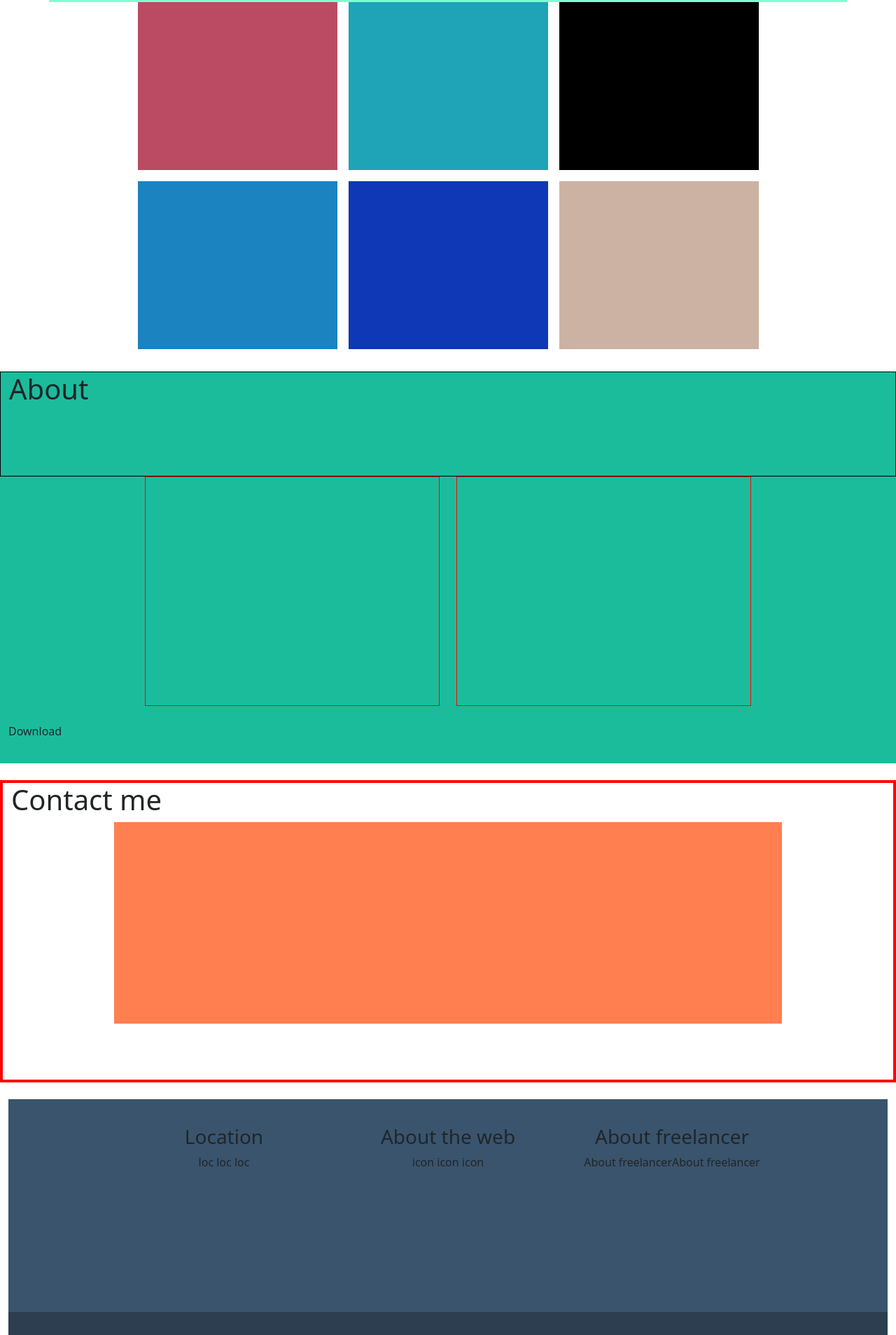
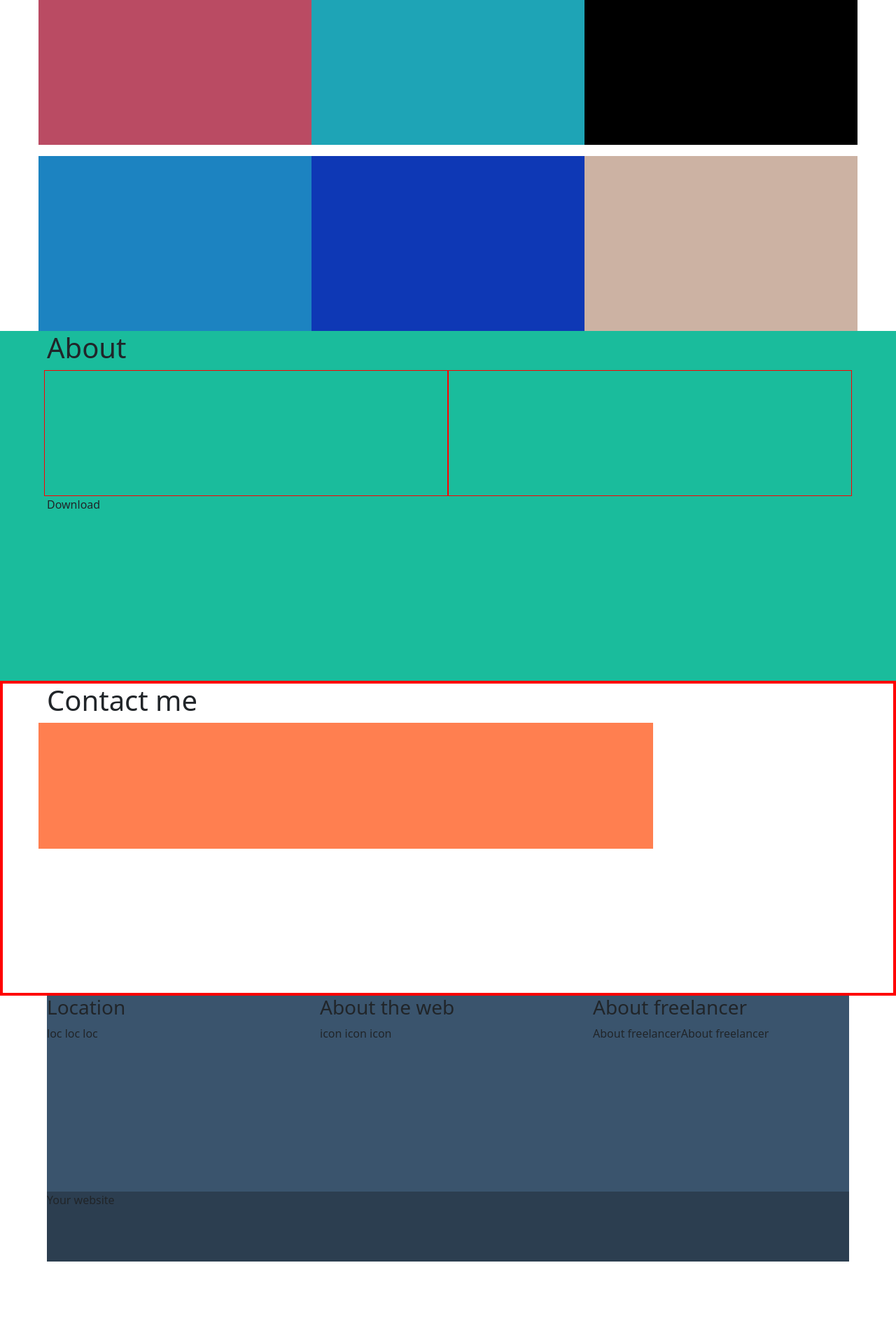
Before and after one commit to KaterinaProkopenko/html-css-bootstrap-freelancer, a plain HTML site: page index.html in a window 1280 px wide. Shown: the part 599-2507 px from the top of the page at 70% size. After the commit the page ends 2402 px from the top, so only its background shows below. Drawn offline with nearby package versions, Linux system fonts and the light colour scheme.

Commit message:
Correzzione struttura

```diff
--- a/css/style.css
+++ b/css/style.css
@@ -1,129 +1,66 @@
-header.my-header-bg {
+header {
     background-color: rgb(44, 62, 80);
     height: 50px;
-    color: white;
 }
 
-.header-left,
-.header-right {
-    height: 50px;
-    border: 1px solid white;
+div.card-height {
+    height: 250px;
 }
 
-section#jumbotron .my-row-jumbo {
-    height: 100%;
+.border-about {
+    border: 1px solid red;
+    height: 180px;
 }
 
-section#portfolio .port-row {
-    height: 70px;
-    background-color: aquamarine;
-}
-
-section#portfolio div.my-cards {
-    justify-content: center;
-    gap: 0 1rem;
-}
-
-div.my-cards div.card-height {
-    height: 15rem;
-}
-
-section#about div.row-about {
-    height: 150px;
-    border: 1px solid black;
-}
-
-section#about div.text-about {
-    height: 22rem;
-    justify-content: center;
-    margin-bottom: 1.5rem;
-    gap: 1.5rem;
-}
-
-div.text-about div.border-about {
-    border: 1px solid red;
-}
-
-section#contact-me div.row-msg {
-    justify-content: center;
-    height: 18rem;
-}
-
-div.row-msg div.my-msg {
+div.my-dates {
     background-color: coral;
-}
-
-section#my-footer-top div.myrow-footer-top {
-    justify-content: center;
-    text-align: center;
-    padding-top: 2.3rem;
-}
-
-section#my-footer-bottom div.myrow-footer-bottom {
-    height: 100%;
-    align-items: center;
-}
-
-div.myrow-footer-bottom div.my-col-fb {
-    text-align: center;
+    height: 180px;
 }
 
 section#jumbotron {
     background-color: rgb(26, 188, 156);
     height: 450px;
-    margin-bottom: 2rem;
 }
 
-section#portfolio {
-    margin-bottom: 2rem;
-}
-
-div.my-cards div#first-card {
+div#first-card {
     background-color: rgb(186, 75, 99);
 }
 
-div.my-cards div#second-card {
+div#second-card {
     background-color: rgb(30, 164, 182);
 }
 
-div.my-cards div#third-card {
+div#third-card {
     background-color: black;
 }
 
-div.my-cards div#fourth-card {
+div#fourth-card {
     background-color: rgb(28, 131, 193);
 }
 
-div.my-cards div#fifth-card {
+div#fifth-card {
     background-color: rgb(14, 56, 181);
 }
 
-div.my-cards div#sixth-card {
+div#sixth-card {
     background-color: rgb(204, 178, 163);
 }
 
 section#about {
-    height: 35rem;
+    height: 500px;
     background-color: rgb(26, 188, 156);
-    margin-bottom: 1.5rem;
 }
 
 section#contact-me {
-    height: 27rem;
+    height: 450px;
     border: 4px solid red;
-    margin-bottom: 1.5rem;
 }
-
-footer#my-footer {
-    height: 25rem;
-}
-
-footer section#my-footer-top {
-    height: 19rem;
+section#my-footer-top {
+    height: 280px;
     background-color: rgb(58, 84, 109);
 }
 
-footer section#my-footer-bottom {
-    height: 6rem;
+section#my-footer-bottom {
+    height: 100px;
     background-color: rgb(44, 62, 80);
 }
--- a/index.html
+++ b/index.html
@@ -19,90 +19,108 @@
     <title>Bootstrap-freelancer</title>
 </head>
 <body>
-    <header class="container-fluid my-header-bg">
+    <header>
+        <div class="container">
             <div class="row">
-            <div class="col-sm-6 header-left"></div>
-            <div class="col-sm-6 header-right"></div>
+                <div class="col-12"></div>
             </div>
-
+        </div>
     </header>
 
     <main>
 
         <!-- Start Bootstrap -->
-        <section id="jumbotron" class="container-fluid">
-            <div class="row my-row-jumbo">
+        <section id="jumbotron">
+            <div class="container">
+                <div class="row">
                     <div class="col-sm-12"></div>
+                </div>
             </div>
         </section>
 
         <!-- Portfolio -->
-        <section id="portfolio" class="container-sm container-md container-lg ">
-            <div class="row port-row">
+        <section id="portfolio">
+            <div class="container">
+                <!-- Titolo -->
+                <div class="row">
                     <div class="col-sm-12">
                         <h1>Portfolio</h1>
                     </div>
                 </div>
 
-            <div class="row my-cards gy-sm-3">
-                <div id="first-card" class="col-sm-12 col-md-5 col-lg-3 card-height"></div>
-                <div id="second-card" class="col-sm-12 col-md-5 col-lg-3 card-height"></div>
-                <div id="third-card" class="col-sm-12 col-md-5 col-lg-3 card-height"></div>
-                <div id="fourth-card" class="col-sm-12 col-md-5 col-lg-3 card-height"></div>
-                <div id="fifth-card" class="col-sm-12 col-md-5 col-lg-3 card-height"></div>
-                <div id="sixth-card" class="col-sm-12 col-md-5 col-lg-3 card-height"></div>
+                <!-- Immagini -->
+                <div class="row gy-sm-3">
+                    <div id="first-card" class="col-sm-12 col-md-6 col-lg-4 card-height"></div>
+                    <div id="second-card" class="col-sm-12 col-md-6 col-lg-4 card-height"></div>
+                    <div id="third-card" class="col-sm-12 col-md-6 col-lg-4 card-height"></div>
+                    <div id="fourth-card" class="col-sm-12 col-md-6 col-lg-4 card-height"></div>
+                    <div id="fifth-card" class="col-sm-12 col-md-6 col-lg-4 card-height"></div>
+                    <div id="sixth-card" class="col-sm-12 col-md-6 col-lg-4 card-height"></div>
+                </div>
             </div>
         </section>
 
         <!-- About -->
-        <section id="about" class="container-fluid">
-            <div class="row row-about">
+        <section id="about">
+            <div class="container">
+                <!-- Titolo -->
+                <div class="row">
                     <div class="col-sm-12">
                         <h1>About</h1>
                     </div>
                 </div>
 
-            <div class="row text-about gy-sm-4 gx-md-2">
-                <div class="col-sm-9 col-md-4 border-about"></div>
-                <div class="col-sm-9 col-md-4 border-about"></div>
+                <!-- Colonne -->
+                <div class="row gy-sm-4 gx-md-2">
+                    <div class="col-sm-12 col-md-6 border-about"></div>
+                    <div class="col-sm-12 col-md-6 border-about"></div>
                 </div>
 
+                <!-- Buttone/link - download -->
                 <div class="row">
                     <div class="col-sm-12">Download</div>
+                </div>
             </div>
         </section>
 
         <!-- Contact me -->
-        <section id="contact-me" class="container-fluid">
+        <section id="contact-me">
+            <div class="container">
+                <!-- Titolo -->
                 <div class="row">
                     <div class="col-sm-12">
                         <h1>Contact me</h1>
                     </div>
                 </div>
-            <div class="row row-msg">
-                <div class="col-sm-9 my-msg"></div>
+
+                <!-- Dati -->
+                <div class="row">
+                    <div class="col-sm-9 my-dates"></div>
+                </div>
             </div>
         </section>
     </main>
 
-    <footer id="my-footer" class="container-fluid">
+    <footer>
+        <div class="container">
+
             <!-- Footer-top -->
             <section id="my-footer-top">
-            <div class="row myrow-footer-top ">
+               <div class="row">
                     <!-- First column -->
-                <div class="col-sm-12 col-md-3 col-lg-3">
+                    <div class="col-sm-12 col-md-4">
                         <h3>Location</h3>
                         <p>loc loc loc</p>
                     </div>
 
                     <!-- Second column -->
-                <div class="col-sm-12 col-md-3 col-lg-3">
+                    <div class="col-sm-12 col-md-4">
                         <h3>About the web</h3>
                         <p>icon icon icon</p>
                    </div>
 
                     <!-- Third column -->
-                <div class="col-sm-12 col-md-3 col-lg-3">
+                    <div class="col-sm-12 col-md-4">
                         <h3>About freelancer</h3>
                         <p>About freelancerAbout freelancer</p>
                     </div>
@@ -111,10 +129,11 @@
 
             <!-- Footer-bottom -->
             <section id="my-footer-bottom">
-            <div class="row myrow-footer-bottom">
-                <div class="col-sm-12 my-col-fb">Your website</div>
+                <div class="row">
+                    <div class="col-sm-12">Your website</div>
                 </div>
             </section>
+        </div>
     </footer>
 
 </body>
```
Lines whose indentation alone changed are shown as unchanged.
